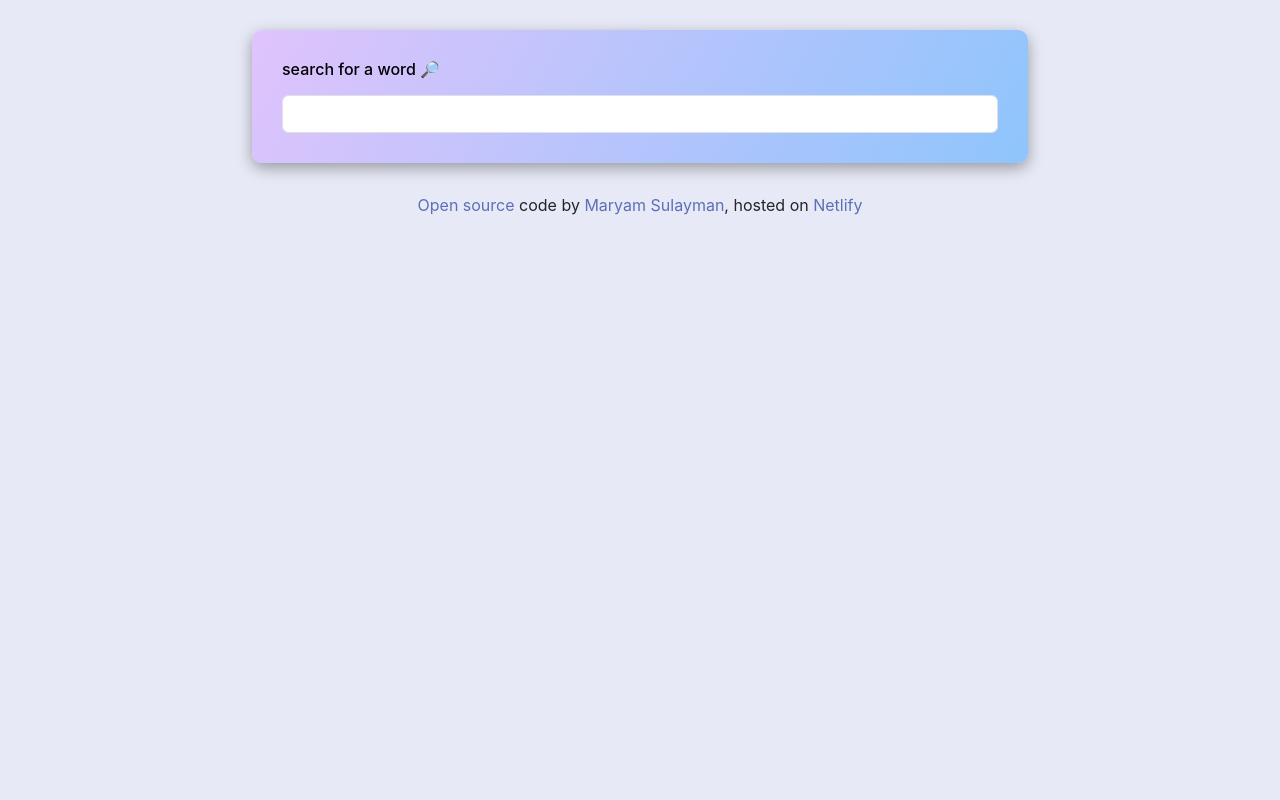
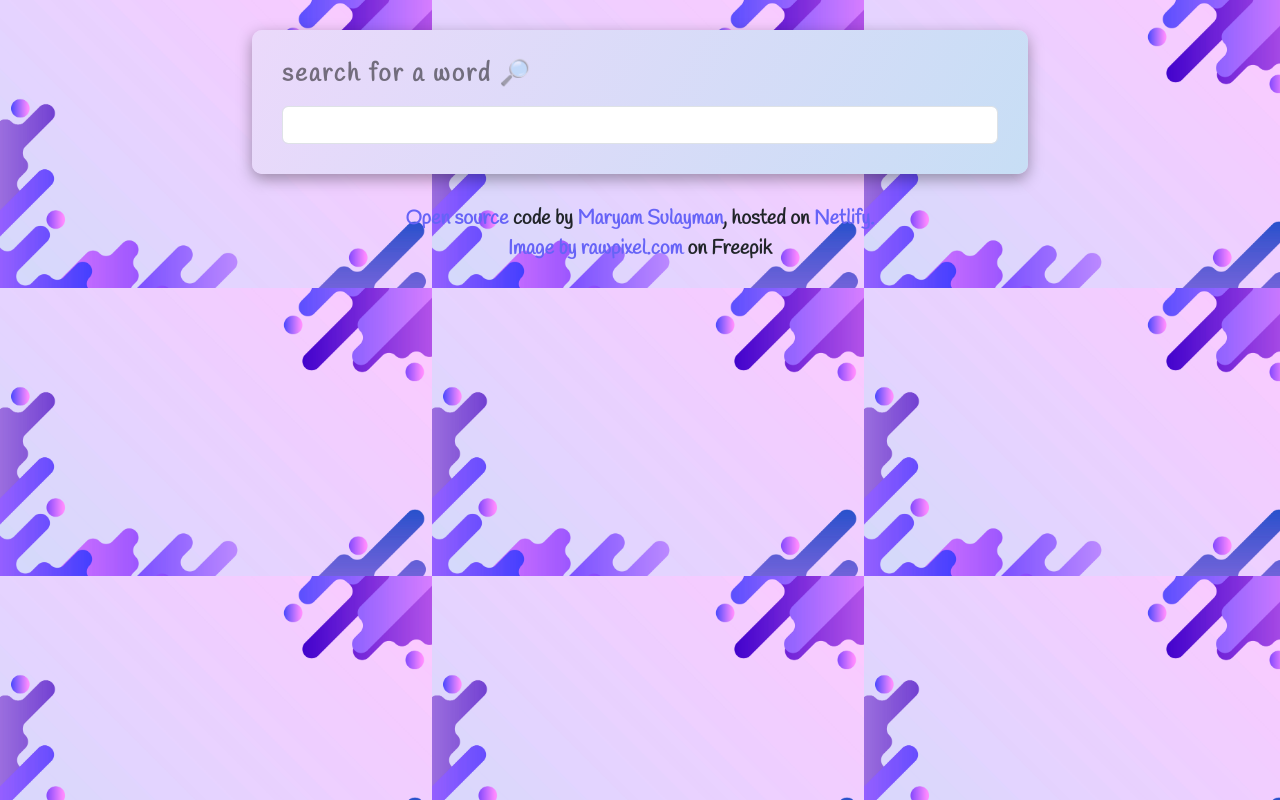
Before and after one commit to maryam-sulayman/react-dictionary, a React (Create React App) app: page / in a window 1280 px wide. Built offline with nearby package versions, Linux system fonts and the light colour scheme; no server answers.

Commit message:
Edited project

```diff
--- a/public/index.html
+++ b/public/index.html
@@ -21,6 +21,16 @@
       user's mobile device or desktop. See https://developers.google.com/web/fundamentals/web-app-manifest/
     -->
     <link rel="manifest" href="%PUBLIC_URL%/manifest.json" />
+    <link rel="preconnect" href="https://fonts.googleapis.com" />
+    <link rel="preconnect" href="https://fonts.gstatic.com" crossorigin />
+    <link rel="preconnect" href="https://fonts.googleapis.com" />
+    <link rel="preconnect" href="https://fonts.gstatic.com" crossorigin />
+    <link rel="preconnect" href="https://fonts.googleapis.com" />
+    <link rel="preconnect" href="https://fonts.gstatic.com" crossorigin />
+    <link
+      href="https://fonts.googleapis.com/css2?family=Handlee&display=swap"
+      rel="stylesheet"
+    />
     <!--
       Notice the use of %PUBLIC_URL% in the tags above.
       It will be replaced with the URL of the `public` folder during the build.
--- a/src/App.css
+++ b/src/App.css
@@ -1,11 +1,19 @@
 .App {
   max-width: 800px;
   margin: 0 auto;
+  font-family: "Handlee", cursive;
 }
 .App a {
   text-decoration: none;
-  color: #5c6fb8;
+  color: #6663f7;
 }
 body {
-  background-color: #e7eaf6;
+  background-image: url("./images/image1.jpg");
+
+  background-size: contain;
 }
+
+.App footer {
+  font-size: 20px;
+  font-weight: 900;
+}
--- a/src/App.js
+++ b/src/App.js
@@ -29,8 +29,14 @@ export default function App() {
           target="_black"
           rel="noreferrer"
         >
-          Netlify
+          Netlify.
         </a>
+        <div>
+          <a href="https://www.freepik.com/free-vector/purple-fluid-background-frame_14547781.htm#query=purple&position=29&from_view=search&track=sph">
+            Image by rawpixel.com
+          </a>{" "}
+          on Freepik
+        </div>
       </footer>
     </div>
   );
--- a/src/Audio.js
+++ b/src/Audio.js
@@ -2,7 +2,7 @@ import React from "react";
 
 export default function Audio(props) {
   if (props.phonetics) {
-    return <div>/{props.phonetics}/</div>;
+    return <div className="Phonetics">/{props.phonetics}/</div>;
   } else {
     return null;
   }
--- /dev/null
+++ b/src/Definitions.css
@@ -0,0 +1,9 @@
+.Definition-text {
+  font-size: 20px;
+  letter-spacing: 2px;
+  font-weight: 600;
+}
+.Definition-example {
+  font-size: 17px;
+  letter-spacing: 2px;
+}
--- a/src/Definitions.js
+++ b/src/Definitions.js
@@ -1,18 +1,24 @@
 import React from "react";
 import Synonyms from "./Synonyms";
+import "./Definitions.css";
 
 export default function Definitions(props) {
   if (props.definition.example) {
     return (
       <div className="Definitions">
-        <div> • {props.definition.definition}</div>
+        <div className="Definition-text"> {props.definition.definition}</div>
         <div>
-          <em> e.g. {props.definition.example}</em>
+          <em className="Definition-example">
+            {" "}
+            <strong>e.g.</strong> {props.definition.example}
+          </em>
+          <Synonyms synonyms={props.definition.synonyms} />
         </div>
-        <Synonyms synonyms={props.definition.synonyms} />
       </div>
     );
   } else {
-    return <div> • {props.definition.definition}</div>;
+    return (
+      <div className="Definition-text"> {props.definition.definition}</div>
+    );
   }
 }
--- a/src/Dictionary.css
+++ b/src/Dictionary.css
@@ -1,9 +1,11 @@
 .Dictionary {
-  color: black;
+  color: rgba(0, 0, 0, 0.502);
   margin: 30px 0;
 }
 .Dictionary h3 {
-  font-size: 16px;
+  font-size: 25px;
+  font-weight: 800;
+  letter-spacing: 2px;
 }
 
 .Dictionary section {
@@ -11,5 +13,5 @@
   padding: 30px;
   margin-bottom: 20px;
   border-radius: 10px;
-  background: linear-gradient(120deg, #e0c3fc 0%, #8ec5fc 100%);
+  background: linear-gradient(120deg, #ebd9fb 0%, #c7def5 100%);
 }
--- a/src/Photos.css
+++ b/src/Photos.css
@@ -1,3 +1,9 @@
+.Photos h2 {
+  font-weight: 900;
+  letter-spacing: 2px;
+  font-size: 30px;
+}
+
 .Photos img {
   border-radius: 5px;
   transition: all 200ms ease-in-out;
@@ -6,7 +12,3 @@
 .Photos img:hover {
   transform: scale(1.2);
 }
-
-.Photos h2 {
-  font-size: 25px;
-}
--- /dev/null
+++ b/src/Synonyms.css
@@ -0,0 +1,6 @@
+.Synonyms {
+  padding: 10px;
+  font-size: 15px;
+  font-weight: 600;
+  letter-spacing: 2px;
+}
--- a/src/Synonyms.js
+++ b/src/Synonyms.js
@@ -1,13 +1,18 @@
 import React from "react";
+import "./Synonyms.css";
 
 export default function Synonyms(props) {
   if (props.synonyms) {
     return (
-      <ul>
+      <div className="Synonyms">
         {props.synonyms.map(function (synonym, index) {
-          return <li key={index}>{synonym}</li>;
+          return (
+            <div key={index}>
+              <em>synonyms: </em> {synonym}
+            </div>
+          );
         })}
-      </ul>
+      </div>
     );
   } else {
     return null;
--- a/src/WordResult.css
+++ b/src/WordResult.css
@@ -1,3 +1,14 @@
+.Results h1 {
+  font-size: 50px;
+  font-weight: 700;
+  letter-spacing: 3px;
+}
 .Results h2 {
-  font-weight: 800;
+  font-size: 25px;
+  font-weight: 900;
+  letter-spacing: 3px;
 }
+.Phonetics {
+  font-size: 23px;
+  font-weight: 900;
+}
--- a/src/WordResult.js
+++ b/src/WordResult.js
@@ -1,21 +1,22 @@
 import React from "react";
 import Definitions from "./Definitions";
 import Audio from "./Audio";
-import "./WordResult";
+import "./WordResult.css";
 
 export default function WordResult(props) {
   if (props.results) {
     return (
       <div className="Results">
         <section className="text-center">
-          <h1 className="text-capitalize">{props.results.word}</h1>
+          <h1 className="text-capitalize">•{props.results.word}•</h1>
           <Audio phonetics={props.results.phonetic} />
         </section>
 
         {props.results.meanings.map(function (meaning, index) {
           return (
             <section key={index}>
-              <h2 className="mt-3 ">{meaning.partOfSpeech}</h2>
+              <h2 className="mt-3 mb-3 ">{meaning.partOfSpeech}</h2>
+
               <Definitions definition={meaning} />
             </section>
           );
```
Also changed, not shown: src/images/image1.jpg.
